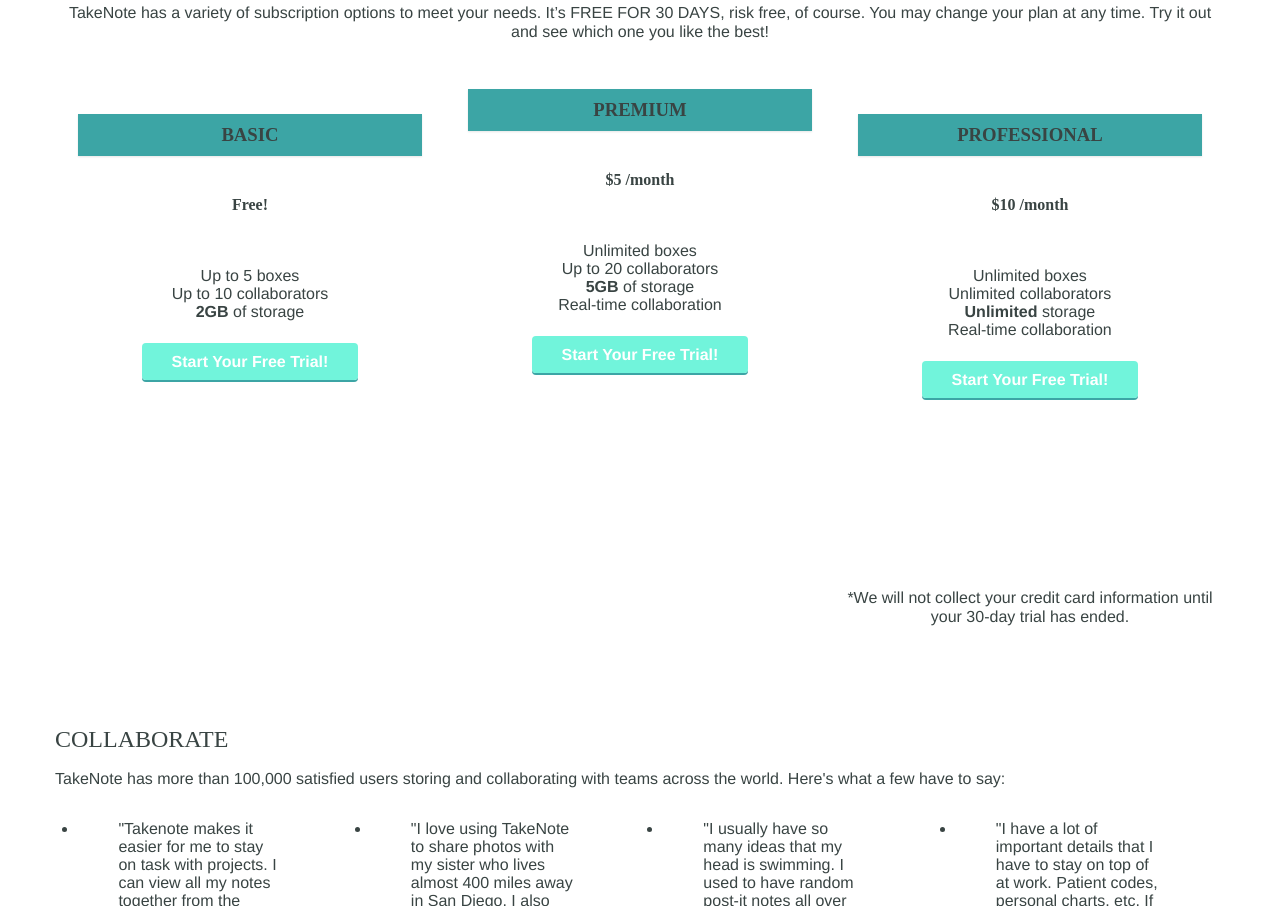
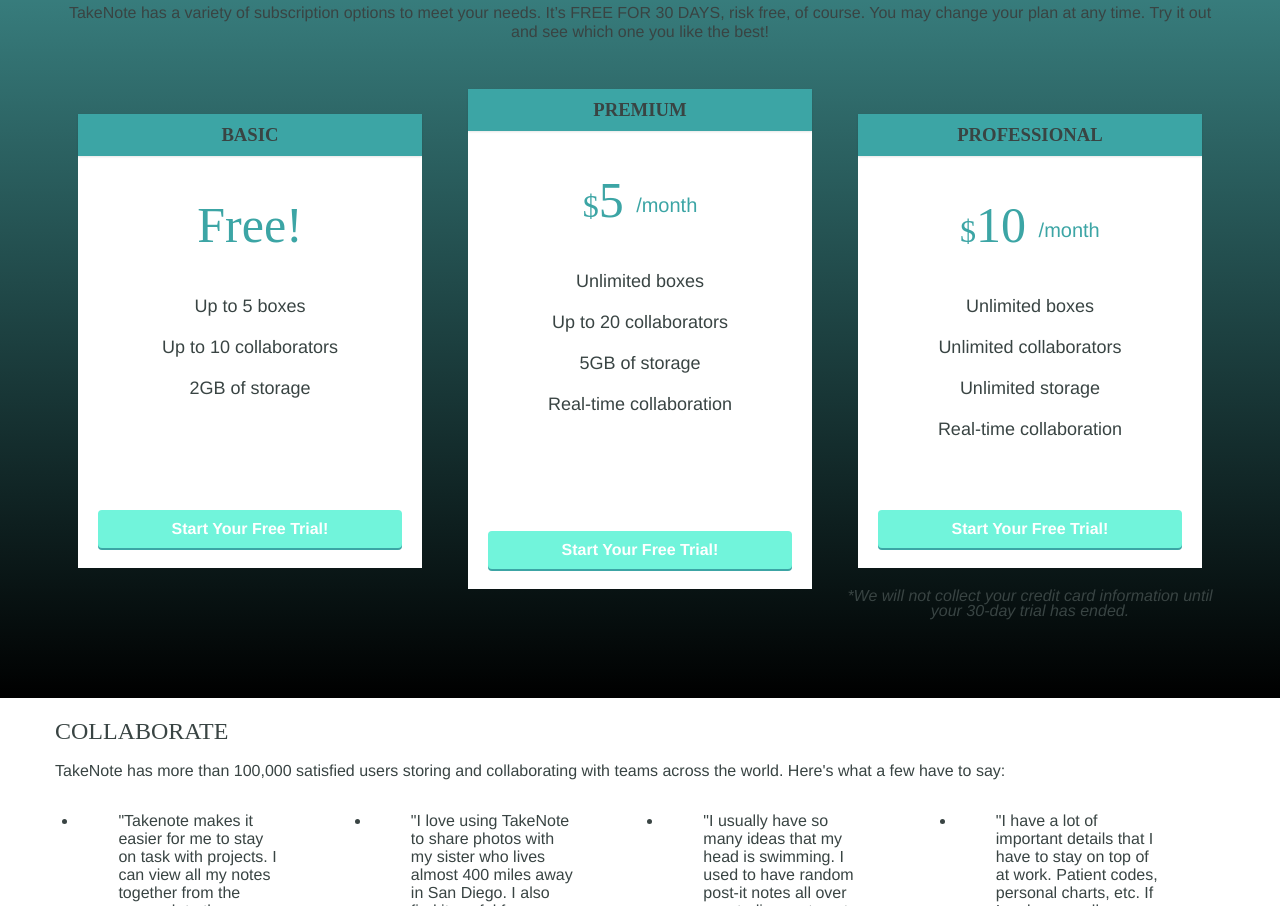
Before and after one commit to catarina7000/Blocbox, a website: page index.html in a window 1280 px wide. Shown: the part 1150-2056 px from the top of the page. Drawn offline with Linux system fonts and the light colour scheme.

Commit message:
updating pricing section

```diff
--- a/css/style.css
+++ b/css/style.css
@@ -225,9 +225,9 @@
 
 /* PRICING */
 .pricing {
-/* need to complete with gradients!!! */
-background: ;
-background: ;
+/* OPTIONS BACKGROUND: */
+background: rgba(60,165,165,0.83);
+background-image: linear-gradient(-180deg, rgba(60,165,165,0.47) 0%, #000000 100%);
 background-size: cover;
 text-align: center;
 padding: 4em 0;
@@ -277,3 +277,44 @@
 	margin: 0 -15px 40px;
 	padding: 10px 0;
 }
+
+.box h4 {
+	font-size: 50 px;
+	font-size: 50px;
+	font-weight: normal;
+	margin: 40px 0 10px;
+	color: #3CA5A5;
+}
+
+.box h4 span {
+	font-size: 32px;
+	vertical-aign: top;
+}
+
+.box h4 span.month {
+	font-family: "Oxygen Light", helvetica, Arial, sans-serif;
+	font-weight: 100;
+	color: #3CA5A5;
+	font-size: 20px;
+	vertical-align: middle;
+}
+
+.box ul li {
+	font-size: 18px;
+	margin-bottom: 20px;
+	font-weight: 100;
+}
+
+.box .btn {
+	position: absolute;
+	bottom: 20px;
+	left: 20px;
+	right: 20px;
+}
+
+.small {
+	font-size: 12 px;
+	color: #FFFFFF;
+	line-height: 15px;
+	font-style: italic;
+}
--- a/index.html
+++ b/index.html
@@ -78,7 +78,7 @@
 					</li>
 
 					<li class="one-third">
-					<i class="fa fa-link"></i>"
+					<i class="fa fa-link"></i>
 					<h2>Add Links</h2>
 					<p>Forget bookmarking sites in your browser. TakeNote allows you to keep all your links organized in one place and view them from any computer.
 					</p>
```
